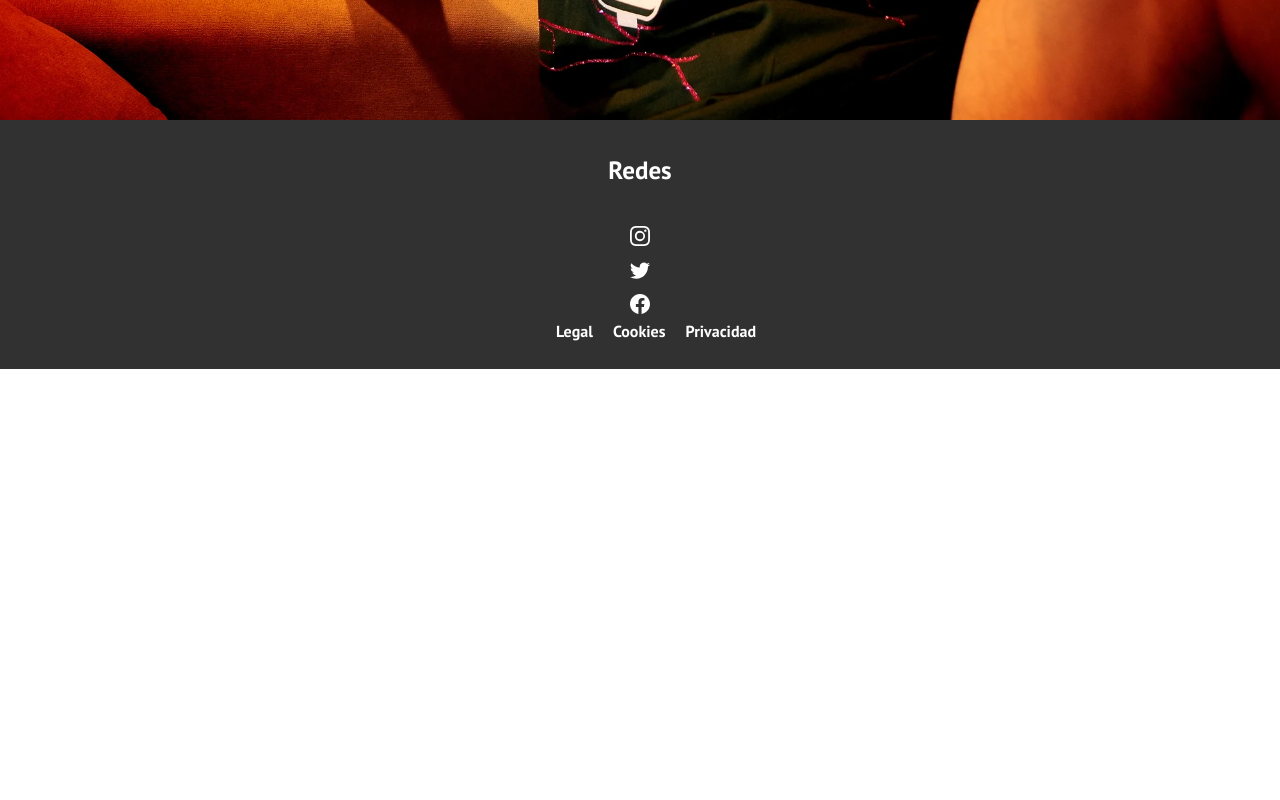
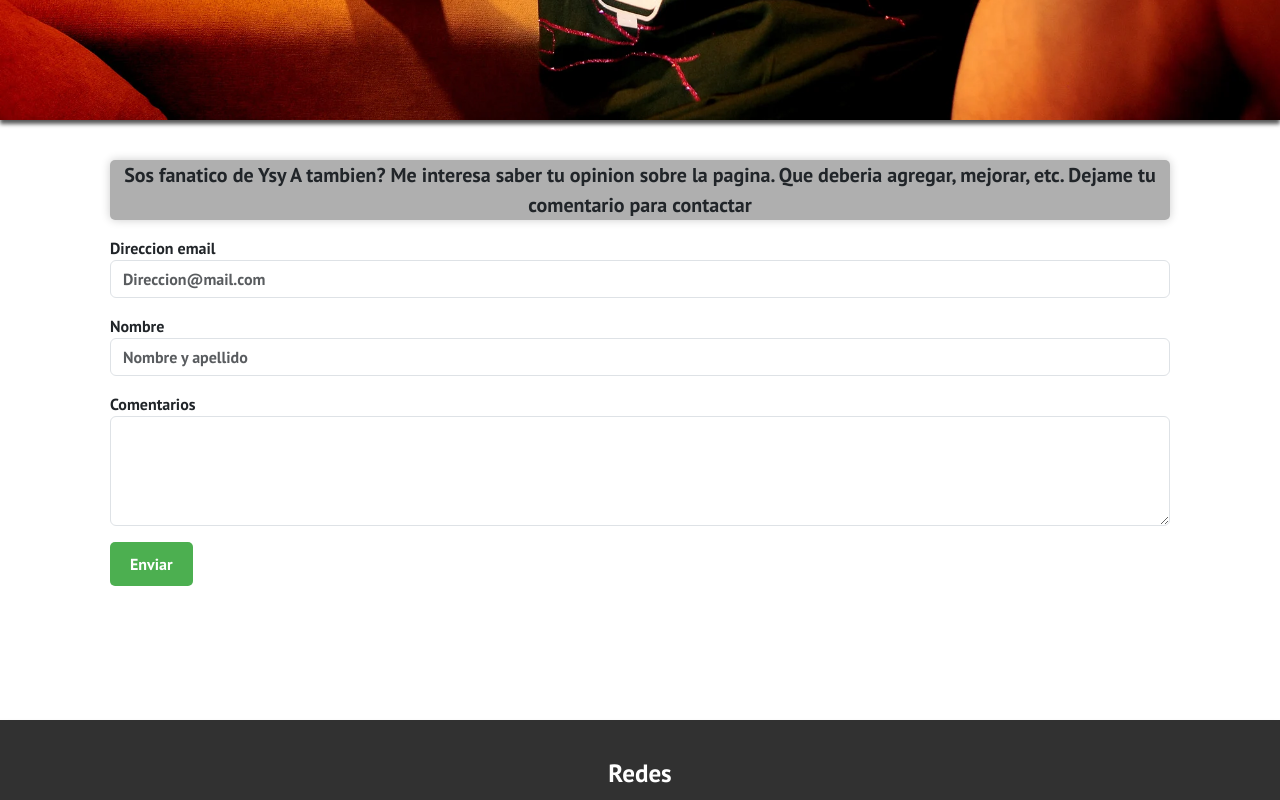
Before and after one commit to Alvarop-cpu/PF-Pratissoli, a website: page index.html in a window 1280 px wide. Shown: the part 900-1700 px from the top of the page. Before the commit the page ends 1269 px from the top, so only its background shows below. Drawn offline with nearby package versions, Linux system fonts and the light colour scheme.

Commit message:
cambios finales

```diff
--- a/index.html
+++ b/index.html
@@ -45,9 +45,31 @@
       </div>
     </header>
     <main>
+
+    <div class="form-container container">
+      <p class="Opiniones">
+        Sos fanatico de Ysy A tambien? Me interesa saber tu opinion sobre la pagina.
+        Que deberia agregar, mejorar, etc. Dejame tu comentario para contactar
+      </p>
+      <form>
+        <div class="mb-3">
+          <label for="email" class="form-group">Direccion email</label>
+          <input type="email" class="form-control" id="email" placeholder="Direccion@mail.com">
+        </div>
+        <div class="mb-3">
+          <label for="name" class="form-group">Nombre</label>
+          <input type="Text" class="form-control" id="name" placeholder="Nombre y apellido">
+        </div>
+        <div class="mb-3">
+          <label for="description" class="form-group">Comentarios</label>
+          <textarea class="form-control" id="description" rows="4"></textarea>
+        </div>
+        <button class="enviar" type="submit">Enviar</button>
+        </form>
+      </div>
     </main>
     <footer>
-      <h2>Redes</h2>
+      <p>Redes</p>
       <ul class="Redes">
           <li class="ig">
             <a href="https://www.instagram.com/ysy__a/?hl=es-la" target="_blank">
--- a/scss/main.scss
+++ b/scss/main.scss
@@ -9,6 +9,9 @@
 @import url('https://fonts.googleapis.com/css2?family=Oswald&family=PT+Sans:wght@700&display=swap');
 *{
     font-family: PT sans;
+}
+main{
+    min-height: 75vh;
 }
 .salto{
     width: 100%;
@@ -28,3 +31,21 @@
     border-radius: 5px;
     box-shadow: 0 0 10px #00000033;
 }
+.Opiniones{
+    background-color: rgba(128, 128, 128, 0.632);
+    box-shadow: 0 0 10px #00000033;
+    border-radius: 5px;
+    text-align: center;
+    font-size: 20px;
+}
+.coment{
+    box-shadow: 0 0 10px #00000033;
+}
+.enviar{
+    background-color: #4CAF50;
+    color: rgb(255, 255, 255);
+    border: none;
+    padding: 10px 20px;
+    border-radius: 5px;
+    font-size: 16px;
+}
--- a/scss/secciones/_footer.scss
+++ b/scss/secciones/_footer.scss
@@ -7,7 +7,7 @@
     box-shadow: 0 4px 4px $sombra;
     padding: 10px 0;
 
-    h2 {
+    p {
         color: white;
         font-size: 25px;
       margin-top: 25px;
--- a/scss/secciones/_shows.scss
+++ b/scss/secciones/_shows.scss
@@ -42,3 +42,13 @@
   tr:hover {
     background-color: #f9f9f9;
   }
+
+  .entradas{
+    background-color: #b7703a;
+    color: rgb(255, 255, 255);
+    border: none;
+    padding: 10px 20px;
+    border-radius: 5px;
+    font-size: 16px;
+    box-shadow: 0 2px 4px rgba(0, 0, 0, 0.1);
+  }
```
Also changed, not shown: secciones/albums.html (+1 -1 lines), secciones/biografia.html (+1 -1 lines), secciones/entrevistas.html (+1 -1 lines), secciones/shows.html (+6 -1 lines), css/style.css.
